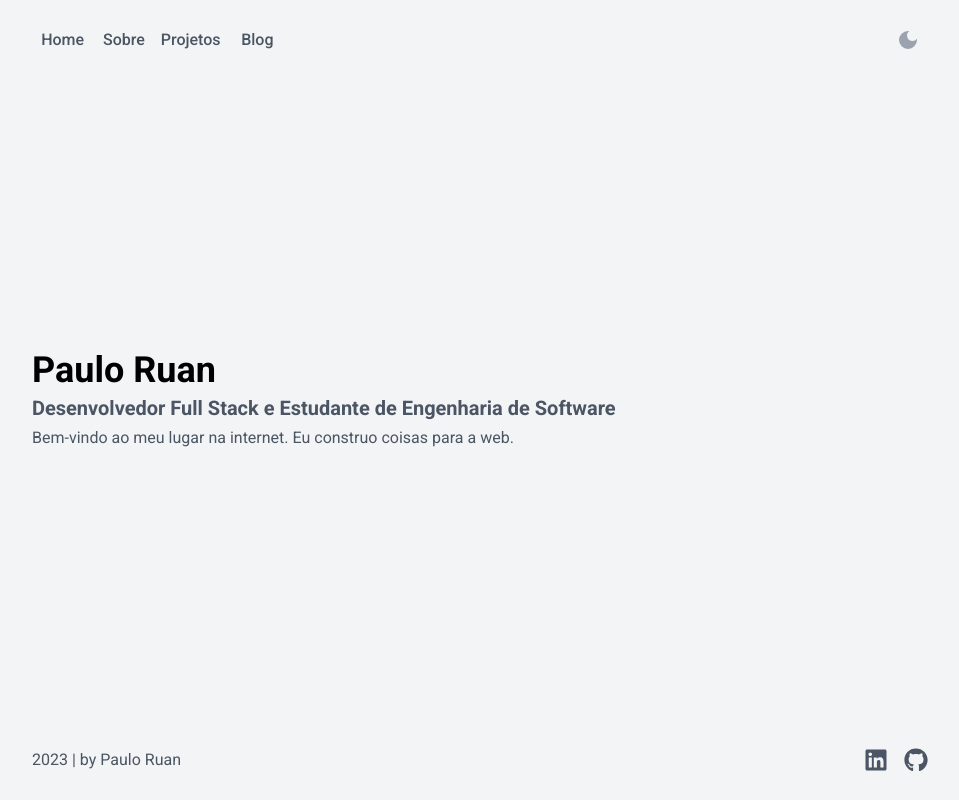
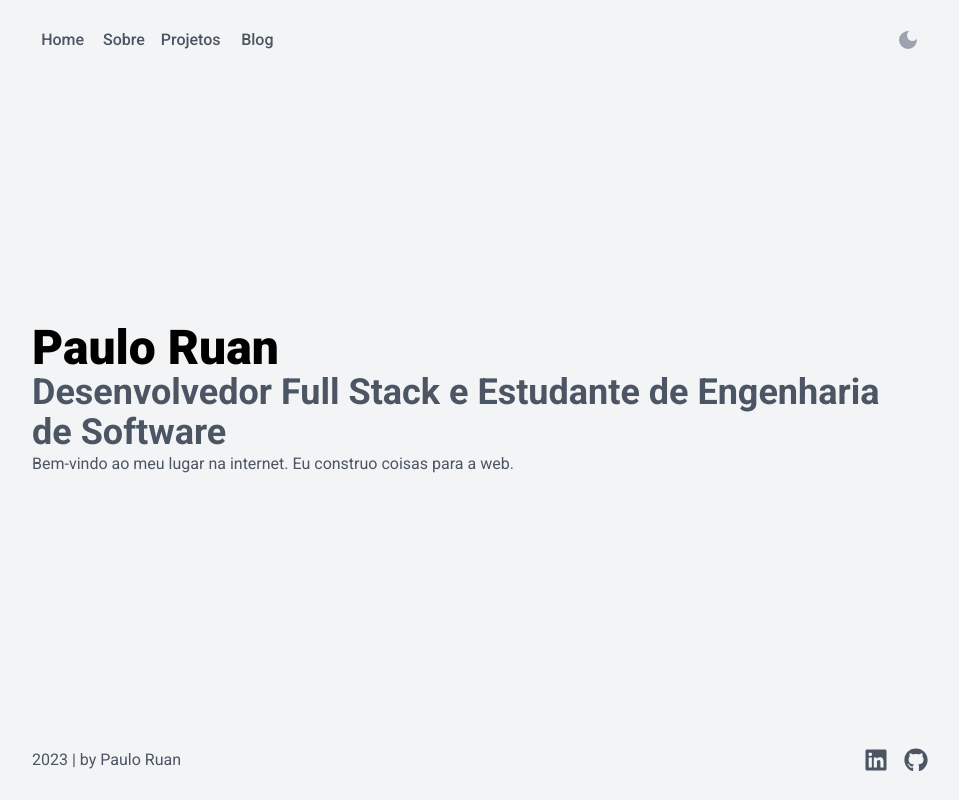
Before and after one commit to JamesWangDev/reactBlog, a Next.js app: page / in a window 1280 px wide. Shown: the whole page, without its empty margins (160-1119 px from the left). Built offline with nearby package versions, Linux system fonts and the light colour scheme.

Commit message:
refactor: component style changes

```diff
--- a/src/components/SectionContainer/index.tsx
+++ b/src/components/SectionContainer/index.tsx
@@ -2,12 +2,12 @@ import { SectionContainerProps } from "../../../@types/global"
 
 export function SectionContainer(props: SectionContainerProps): JSX.Element {
   return (
-    <section className="w-full min-h-[50vh] py-1 px-8 md:py-4 md:px-32 flex flex-col items-start justify-center gap-1">
-      <h1 className="w-full text-black dark:text-white font-sans font-bold text-2xl md:text-4xl">
+    <section className="box-border w-full min-h-[50vh] flex flex-col items-start justify-center py-1 px-2 md:py-4 md:px-32">
+      <h1 className="w-full text-black dark:text-white font-sans text-5xl font-extrabold text-left">
         {props.title}
       </h1>
       {props.subtitle && (
-        <h2 className="w-full text-gray-600 dark:text-gray-400 font-sans font-semibold text-lg md:text-xl">
+        <h2 className="w-full text-gray-600 dark:text-gray-400 font-sans text-4xl font-bold text-left">
           {props.subtitle}
         </h2>
       )}
```
